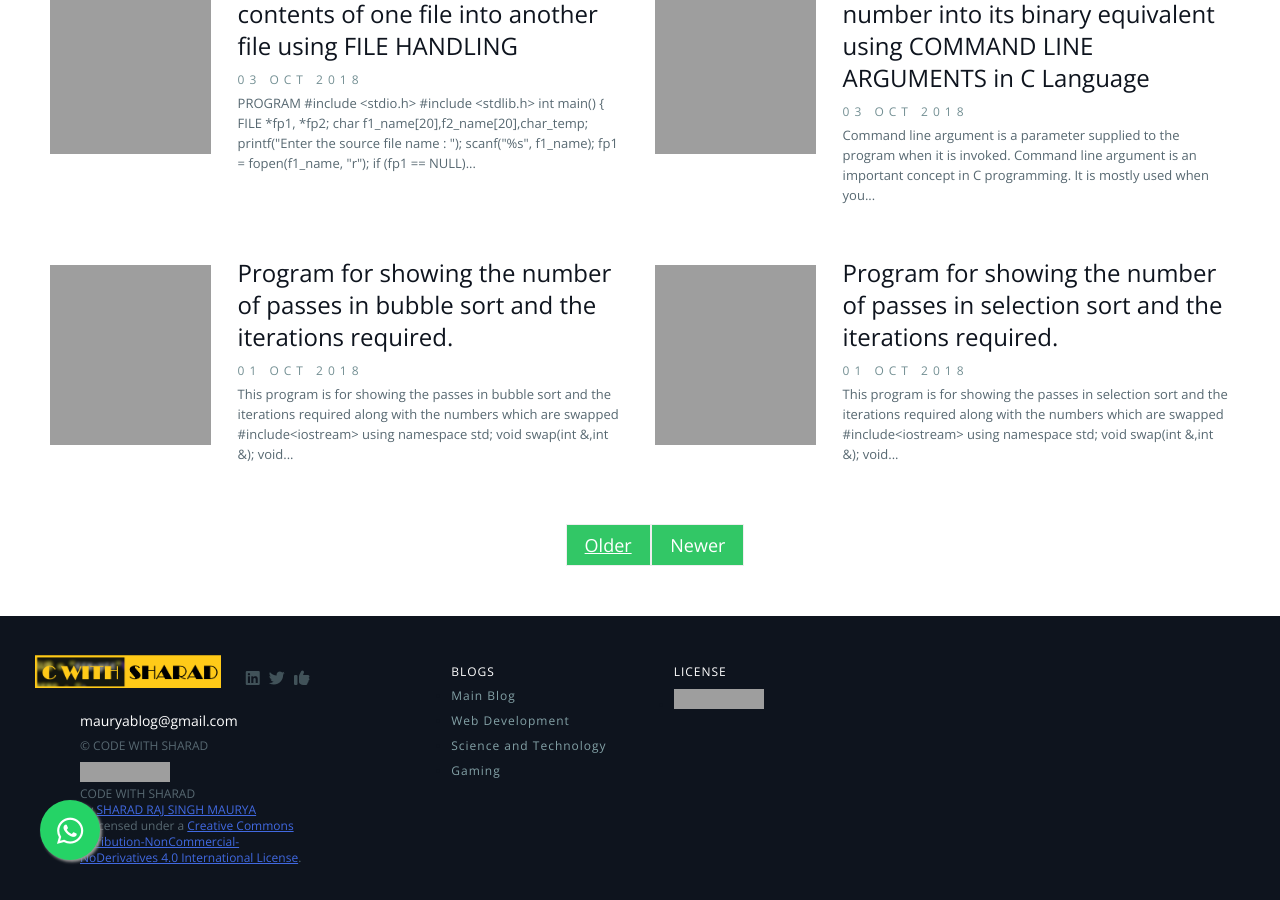
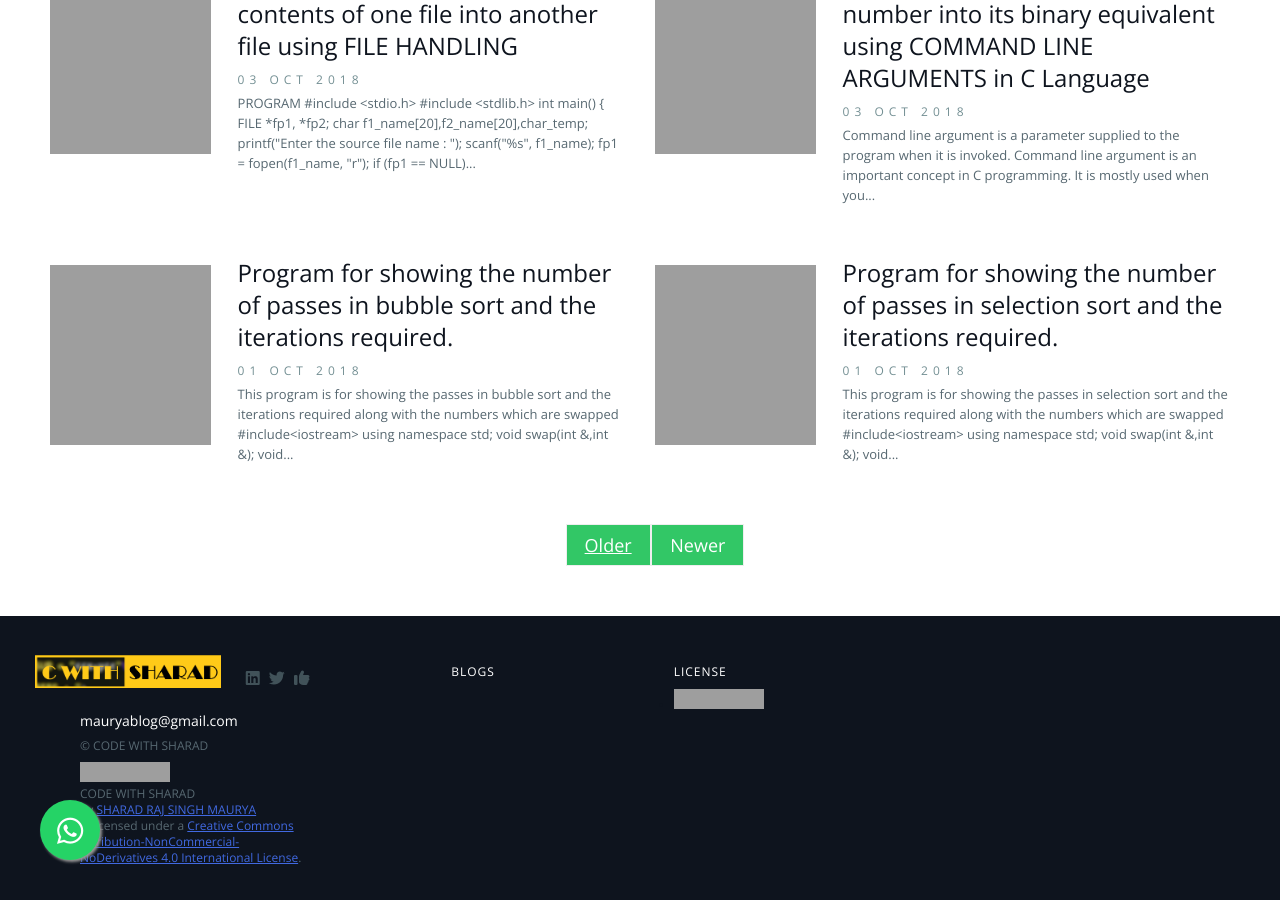
Before and after one commit to cwithsharad/cwithsharad, a Jekyll site: the page built from index.html, in a window 1280 px wide and 900 px high, scrolled down 885 px. Built offline with Jekyll 4.4.1, drawn with Linux system fonts in a browser that asks for light colours; nearby versions of some CDN libraries; library files that are not in the unit come from our copies; the list of posts is cut into pages by our own code; grey boxes are pictures that could not be loaded.

Commit message:
Updated Config

```diff
--- a/_config.yml
+++ b/_config.yml
@@ -16,7 +16,7 @@
 tagline: A site dedicated to C.S.
 description: A site dedicated to C.S. and Technnology. </a>. Made by <a href="https://www.sharad.cf"
   target="_blank">@sharadcodes</a>.
-baseurl: ''
+baseurl:
 url: https://cwithsharad.github.io
 email: mauryablog@gmail.com
 plugins:
@@ -42,12 +42,3 @@
   url: "/author"
 - title: Categories
   url: "/categories/"
-blogs:
-- page: Main Blog
-  url: "/"
-- page: Web Development
-  url: "/web_dev_blog/"
-- page: Science and Technology
-  url: "/sci_tech_blog/"
-- page: Gaming
-  url: "/gaming_blog/"
```
